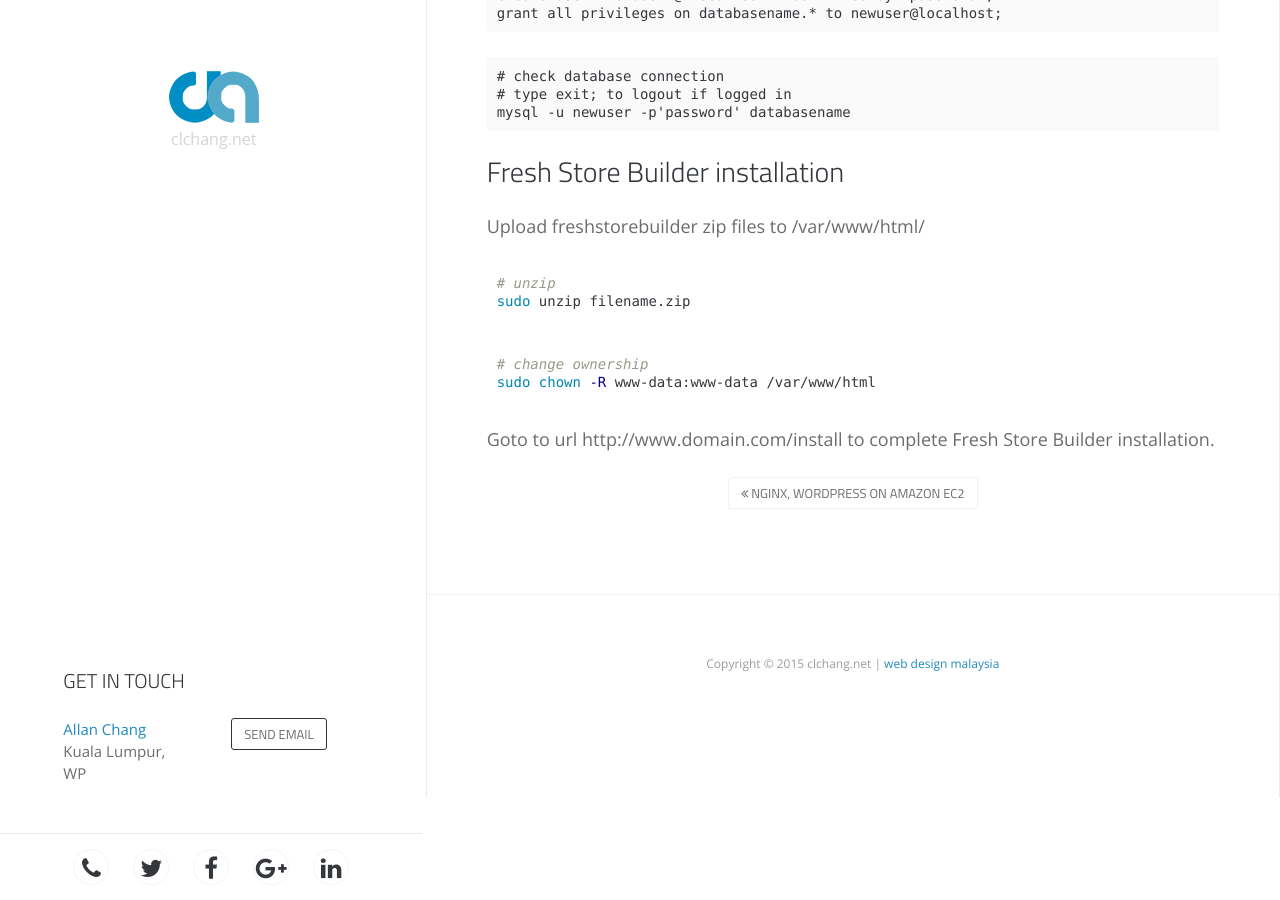
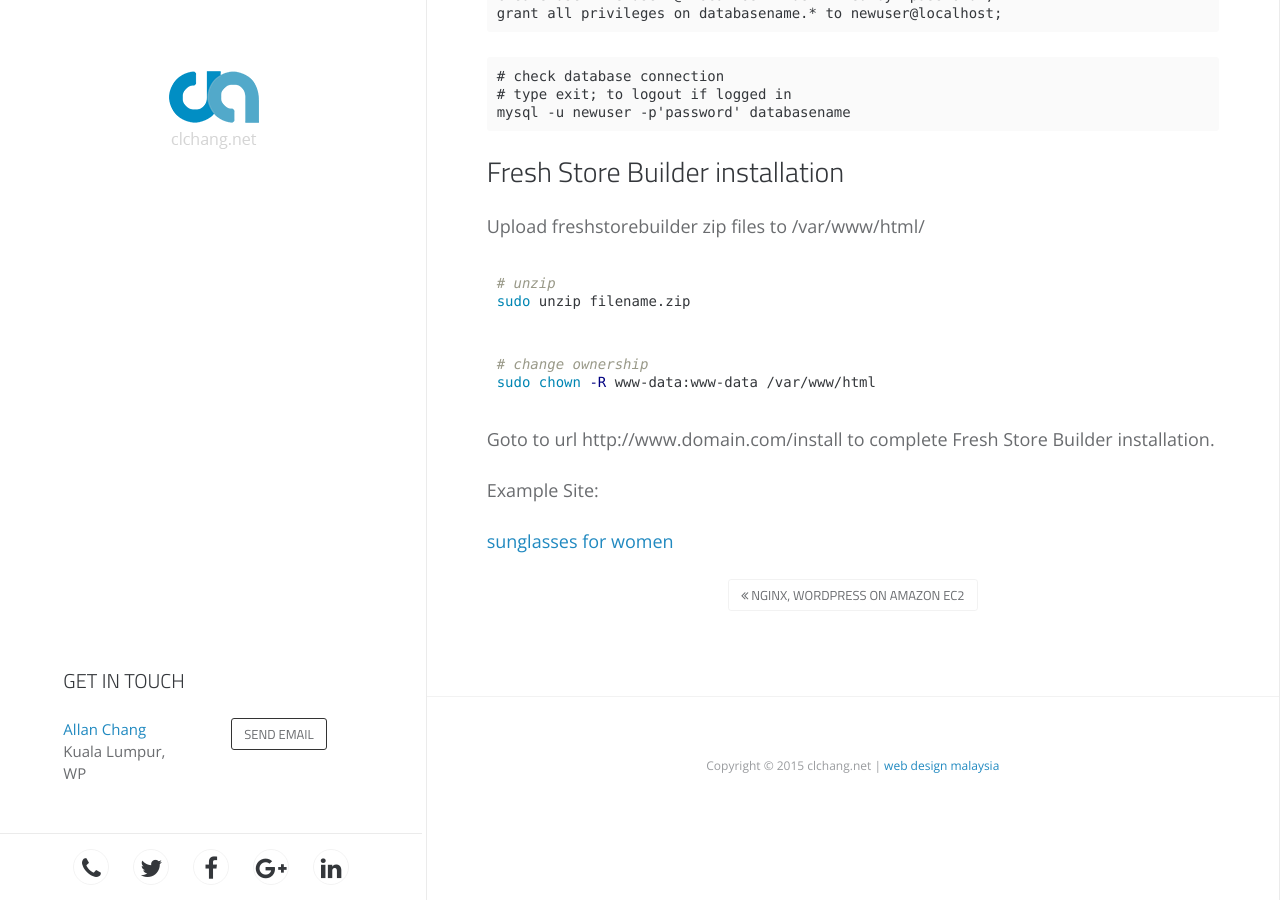
Before and after one commit to rokibhasansagar/clchangnet.github.io, a Jekyll site: the page built from _posts/2015-08-20-FSB-on-Amazon-EC2-instance.md, in a window 1280 px wide and 900 px high, scrolled down 2640 px. Built offline with Jekyll 4.4.1, drawn with Linux system fonts in a browser that asks for light colours; nearby versions of some CDN libraries; Markdown is read by kramdown in place of the engine named in the settings; comment, search, counter and statistics services are not loaded.

Commit message:
add money site link

````diff
--- a/_posts/2015-08-20-FSB-on-Amazon-EC2-instance.md
+++ b/_posts/2015-08-20-FSB-on-Amazon-EC2-instance.md
@@ -160,3 +160,9 @@
 ```
 
 Goto to url http://www.domain.com/install to complete Fresh Store Builder installation.
+
+Example Site:
+
+[sunglasses for women][1]
+
+[1]:http://seebetter.co/gifts-for-her/
````
